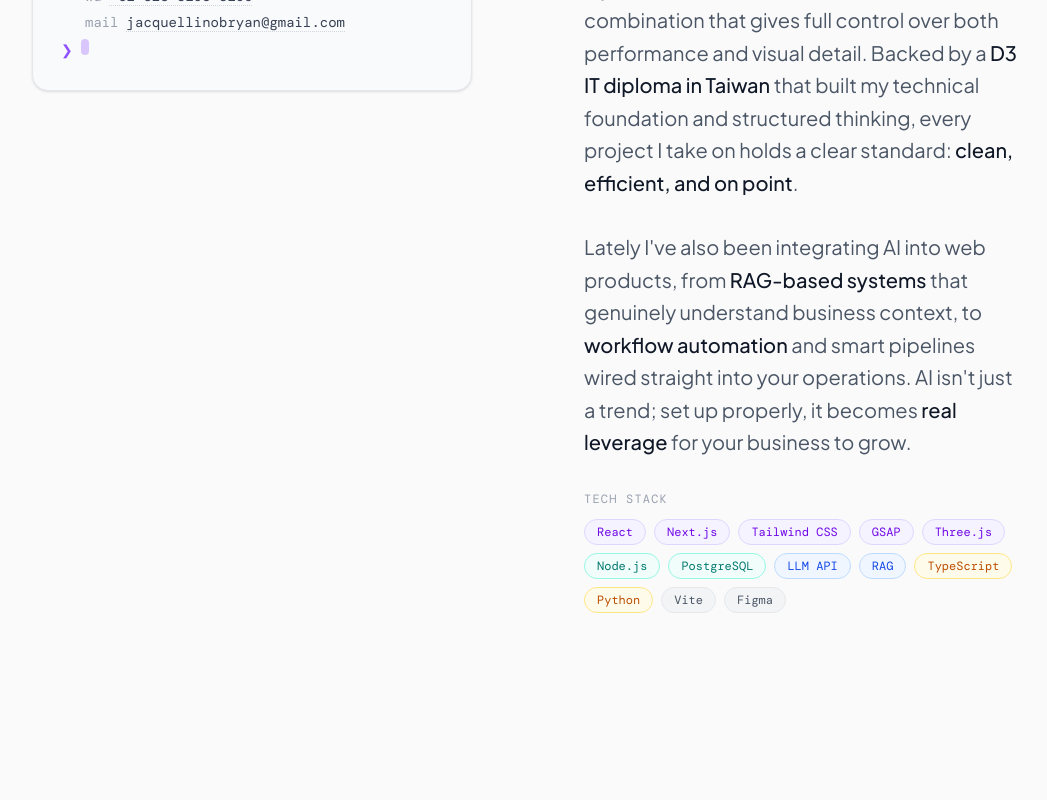
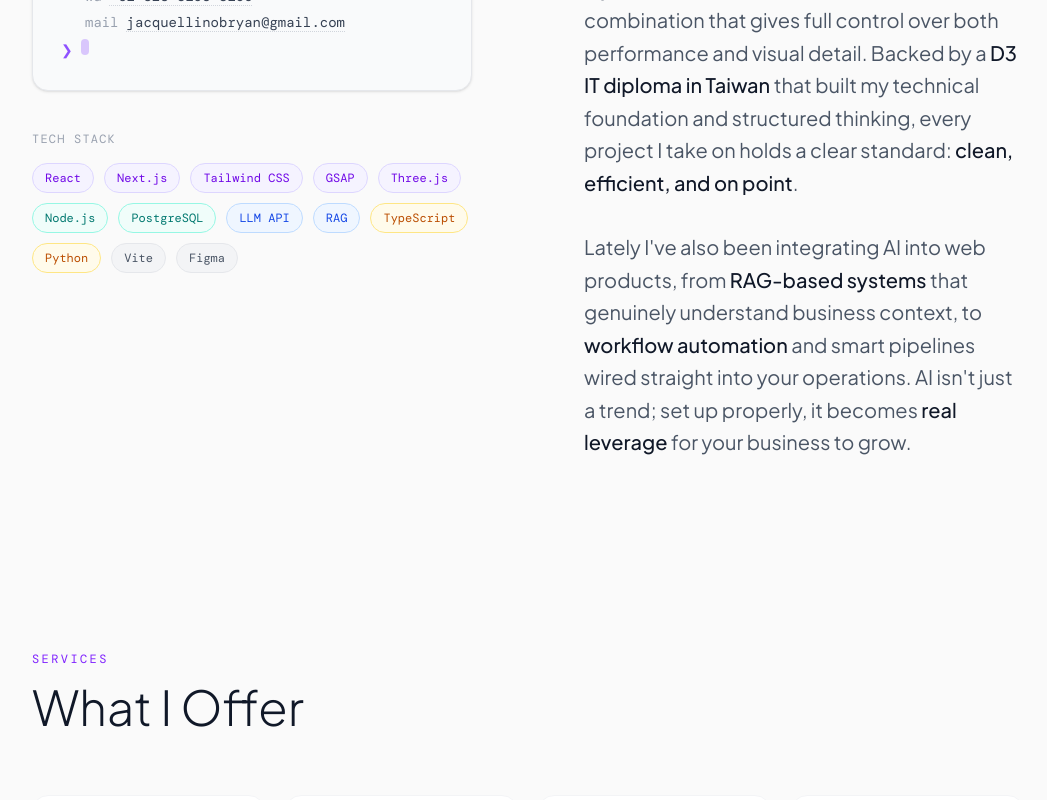
Before and after one commit to Zeraphys57/Bryan-Jacquellino-Porto, a React (Vite) app in the folder my-app/: page / in a window 1280 px wide. Shown: the part 1420-2220 px from the top of the page, without its empty margins (112-1159 px from the left). Built offline with nearby package versions, Linux system fonts and the light colour scheme; a web font is replaced by a local one.

Commit message:
style: Balance About grid columns by moving Tech Stack below Terminal

```diff
--- a/my-app/src/component/ImBryan.jsx
+++ b/my-app/src/component/ImBryan.jsx
@@ -208,9 +208,29 @@ const ImBryan = () => {
         {/* Main grid */}
         <div className="grid grid-cols-1 md:grid-cols-2 gap-12 lg:gap-20 xl:gap-28 items-start">
 
-          {/* Terminal card — replaces photo */}
-          <div className="scroll-reveal" data-delay="60ms">
-            <TerminalCard />
+          {/* Left Column: Terminal + Tech Stack */}
+          <div className="flex flex-col gap-10">
+            <div className="scroll-reveal" data-delay="60ms">
+              <TerminalCard />
+            </div>
+
+            {/* Tech stack — flat pill list */}
+            <div className="scroll-reveal" data-delay="120ms">
+              <p className="text-xs font-mono text-gray-400 dark:text-gray-600 tracking-widest uppercase mb-4">
+                {t.bio.techStack}
+              </p>
+              <div className="flex flex-wrap gap-2.5">
+                {TECH.map(({ name, cat }) => (
+                  <span
+                    key={name}
+                    className={`px-3 py-1.5 text-xs font-mono rounded-full border
+                      transition-colors duration-150 ${CATEGORY_STYLE[cat]}`}
+                  >
+                    {name}
+                  </span>
+                ))}
+              </div>
+            </div>
           </div>
 
           {/* Text */}
@@ -243,23 +263,7 @@ const ImBryan = () => {
               />
             </div>
 
-            {/* Tech stack — flat pill list */}
-            <div className="scroll-reveal" data-delay="290ms">
-              <p className="text-xs font-mono text-gray-400 dark:text-gray-600 tracking-widest uppercase mb-3">
-                {t.bio.techStack}
-              </p>
-              <div className="flex flex-wrap gap-2">
-                {TECH.map(({ name, cat }) => (
-                  <span
-                    key={name}
-                    className={`px-3 py-1 text-xs font-mono rounded-full border
-                      transition-colors duration-150 ${CATEGORY_STYLE[cat]}`}
-                  >
-                    {name}
-                  </span>
-                ))}
-              </div>
-            </div>
+
           </div>
         </div>
       </div>
```
